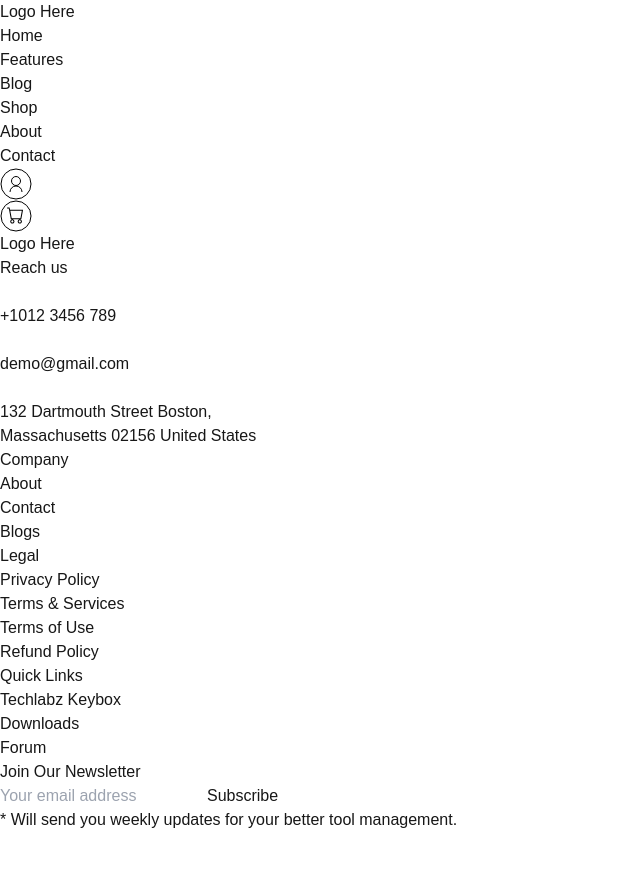
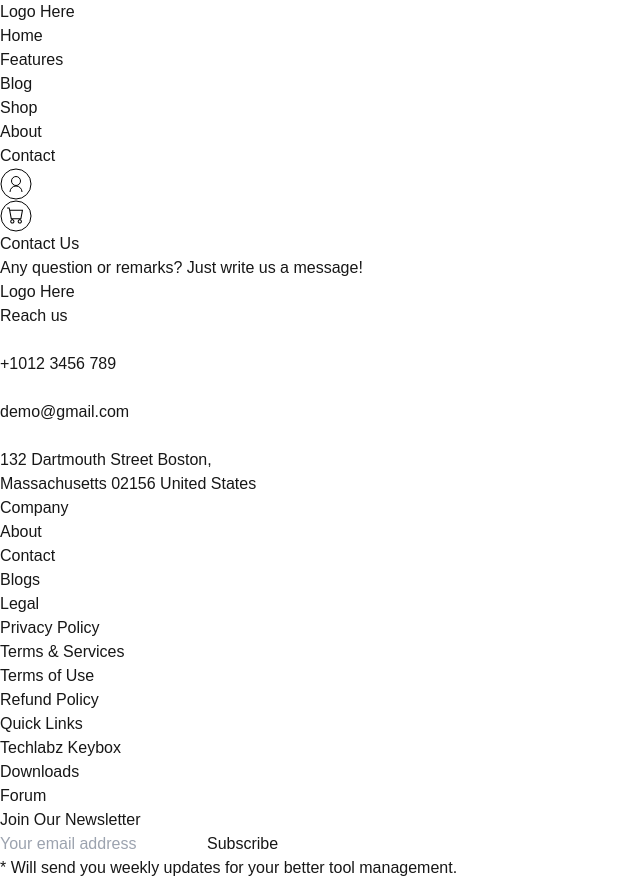
Before and after one commit to ViacheslavDotsenko/next.js_page_ContactUs, a Next.js app: page /contactUs in a window 1280 px wide. Shown: the whole page, without its empty margins (0-640 px from the left). Before the commit the page ends 832 px from the top, so only its background shows below. Built offline with nearby package versions, Linux system fonts and the light colour scheme.

Commit message:
added title

```diff
--- a/src/components/contactContent/ContactContent.tsx
+++ b/src/components/contactContent/ContactContent.tsx
@@ -1,10 +1,17 @@
 import React from "react";
+import ContactUsTitle from "../contactUsTitle/ContactUsTitle";
 
 
 const ConactContent: React.FC = () => {
     return (<div className="flex-grow">
+        <ContactUsTitle />
+        <div className="flex w-full">
+            <article>
+                <h3></h3>
+                <h4></h4>
+            </article>
 
-
+        </div>
     </div>)
 }
 
--- /dev/null
+++ b/src/components/contactUsTitle/ContactUsTitle.tsx
@@ -0,0 +1,25 @@
+
+import React from "react";
+
+
+
+const content = [
+    { title: "Contact Us", subTitle: "Any question or remarks? Just write us a message!"}
+    ];
+
+
+    const ContactUsTitle: React.FC = () => {
+
+        const { title, subTitle } = content[0];
+
+        return (
+          <article className="w-full flex justify-center items-center">
+            <div className="text-center p-[2rem] mt-[1rem]">
+              <h2 className="text-4xl">{title}</h2>
+              <h4 className="color-[#717171] text-[18px]">{subTitle}</h4>
+            </div>
+          </article>
+        );
+      }
+
+export default ContactUsTitle;
--- a/src/components/header/Header.tsx
+++ b/src/components/header/Header.tsx
@@ -65,9 +65,7 @@ const Header: React.FC = () => {
           {isMobile && <IconBurger isShow={isShowBurger} />}
         </div>
       </div>
-      {isMenuOpen && (
-        <div
-
+      {isMenuOpen && ( <div
           className="w-[100vw] h-[100vh] backdrop-blur-sm  text-white p-[1rem] fixed top-0 left-0 z-50"
         >
           <div ref={menuRef} className="h-[300px] bg-[black] p-[1rem] pl-[2rem]">
```
